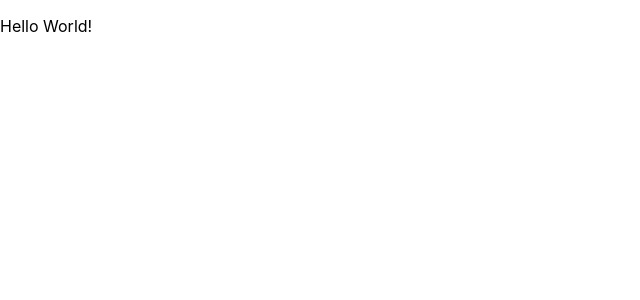
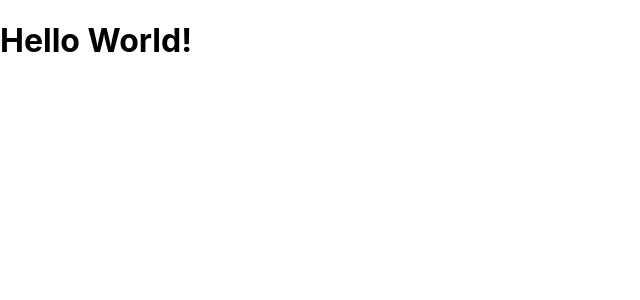
Before and after one commit to TomoyaOgashiwa/TomoyaOgashiwa-udemy-react-redux-crud-application, a React (Create React App) app in the folder udemy-demo-app/: page / in a window 1280 px wide. Shown: the top 300 px of the page, without its empty margins (0-640 px from the left). Built offline with nearby package versions, Linux system fonts and the light colour scheme.

Commit message:
learn what is jsx

```diff
--- a/udemy-demo-app/src/App.js
+++ b/udemy-demo-app/src/App.js
@@ -1,14 +1,23 @@
+import { render } from "@testing-library/react";
 import React from "react";
 
 function App() {
   return (
-    <div>
-        <p>
+    <h1>
           {/* Edit <code>src/App.js</code> and save to reload. */}
           Hello World!
-        </p>
-    </div>
+    </h1>
   );
 }
 
+// 上記と同じ処理 上記がJSX、下記がJavaScriptで表示したもの
+// function App() {
+//   render();
+//   return React.createElement(
+//     "div",
+//     null,
+//     "Hello World!!!!"
+//   );
+// }
+
 export default App;
```
